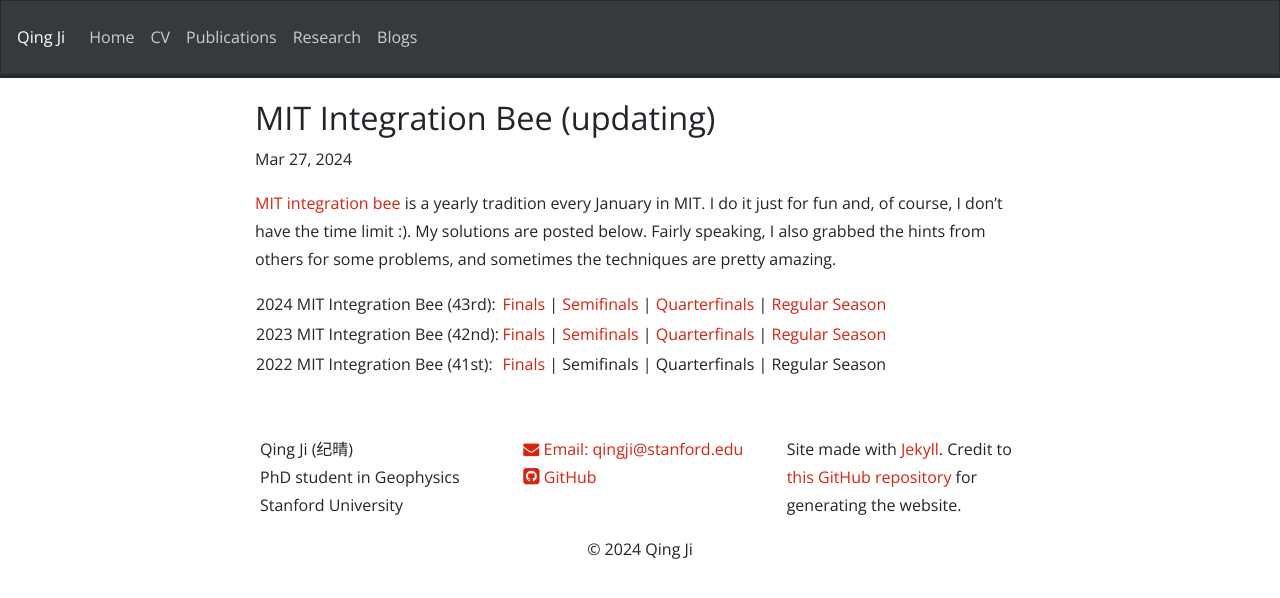
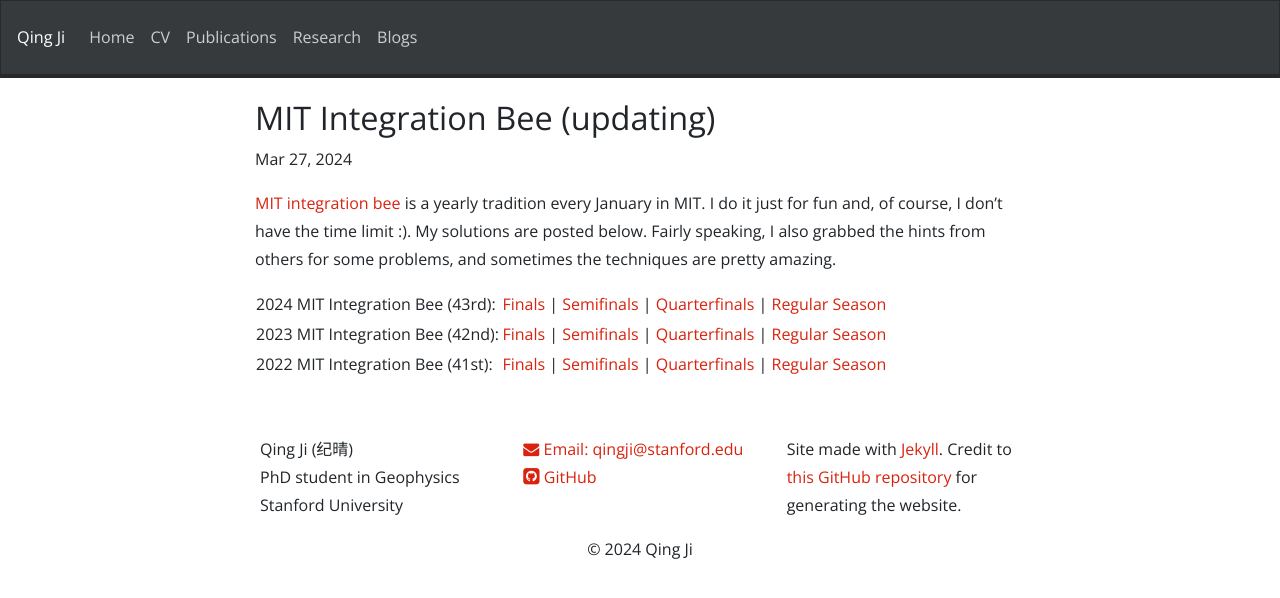
Before and after one commit to NickJi98/NickJi98.github.io, a Jekyll site: the page built from _posts/2024-03-27-MIT-integration.md, in a window 1280 px wide. Shown: the top 598 px of the page. Built offline with Jekyll 4.4.1, drawn with Linux system fonts in a browser that asks for light colours; nearby versions of some CDN libraries; a style sheet for code colours, icons or effects is not loaded; part of the change alters nothing that is shown.

Commit message:
Update files

```diff
--- a/_posts/2024-03-27-MIT-integration.md
+++ b/_posts/2024-03-27-MIT-integration.md
@@ -24,7 +24,7 @@ date: 2024-03-27
   <tr>
     <td>2022 MIT Integration Bee (41st):</td>
     <td>
-    <a href="{{ site.url }}{{ site.baseurl }}/_data/files/MIT_integration/2022_Finals.pdf" target="_blank">Finals</a> | Semifinals | Quarterfinals | Regular Season
+    <a href="{{ site.url }}{{ site.baseurl }}/_data/files/MIT_integration/2022_Finals.pdf" target="_blank">Finals</a> | <a href="{{ site.url }}{{ site.baseurl }}/_data/files/MIT_integration/2022_Semifinals.pdf" target="_blank">Semifinals</a> | <a href="{{ site.url }}{{ site.baseurl }}/_data/files/MIT_integration/2022_Quarterfinals.pdf" target="_blank">Quarterfinals</a> | <a href="{{ site.url }}{{ site.baseurl }}/_data/files/MIT_integration/2022_Regular.pdf" target="_blank">Regular Season</a>
     </td>
   </tr>
 </table>
```
Also changed, not shown: 3 other files.
